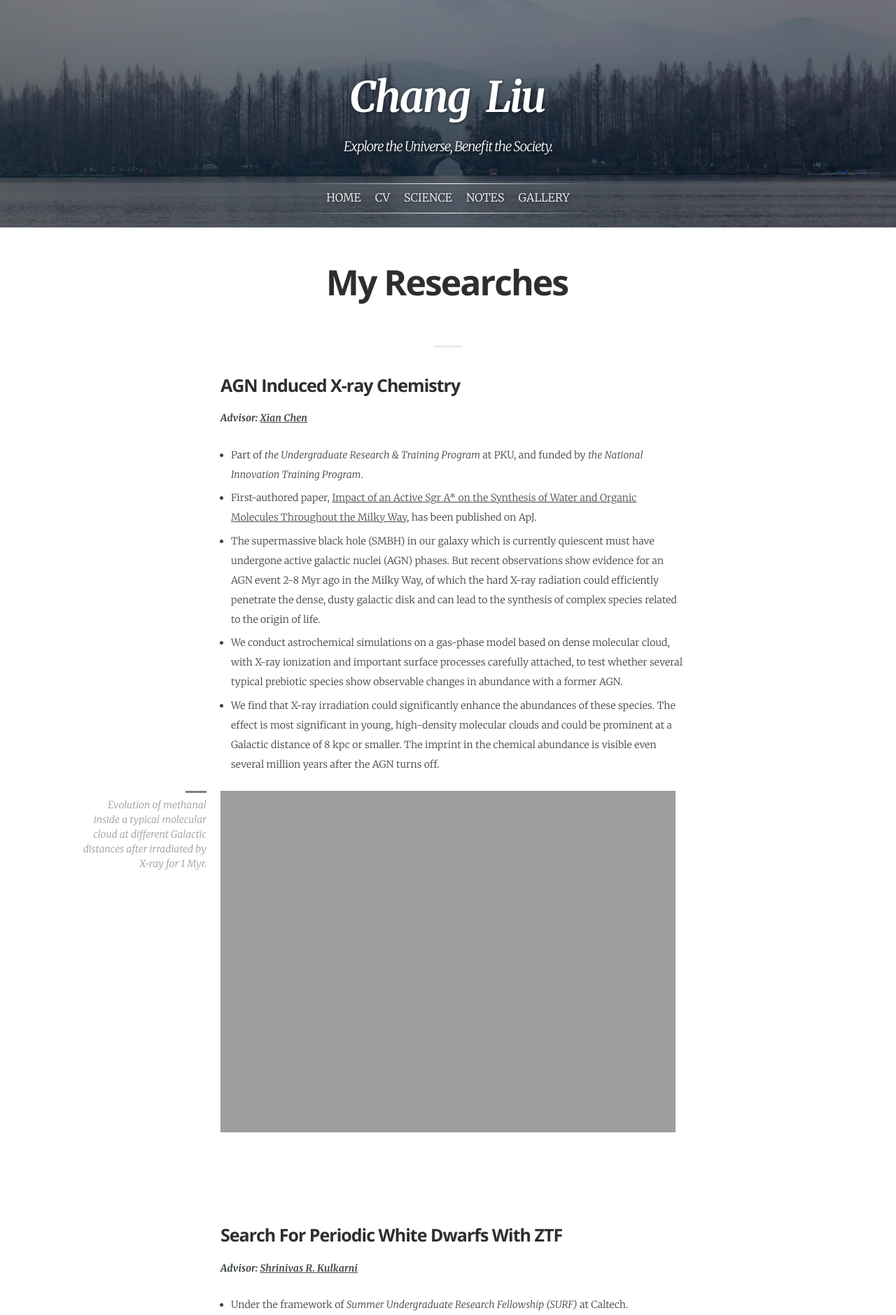
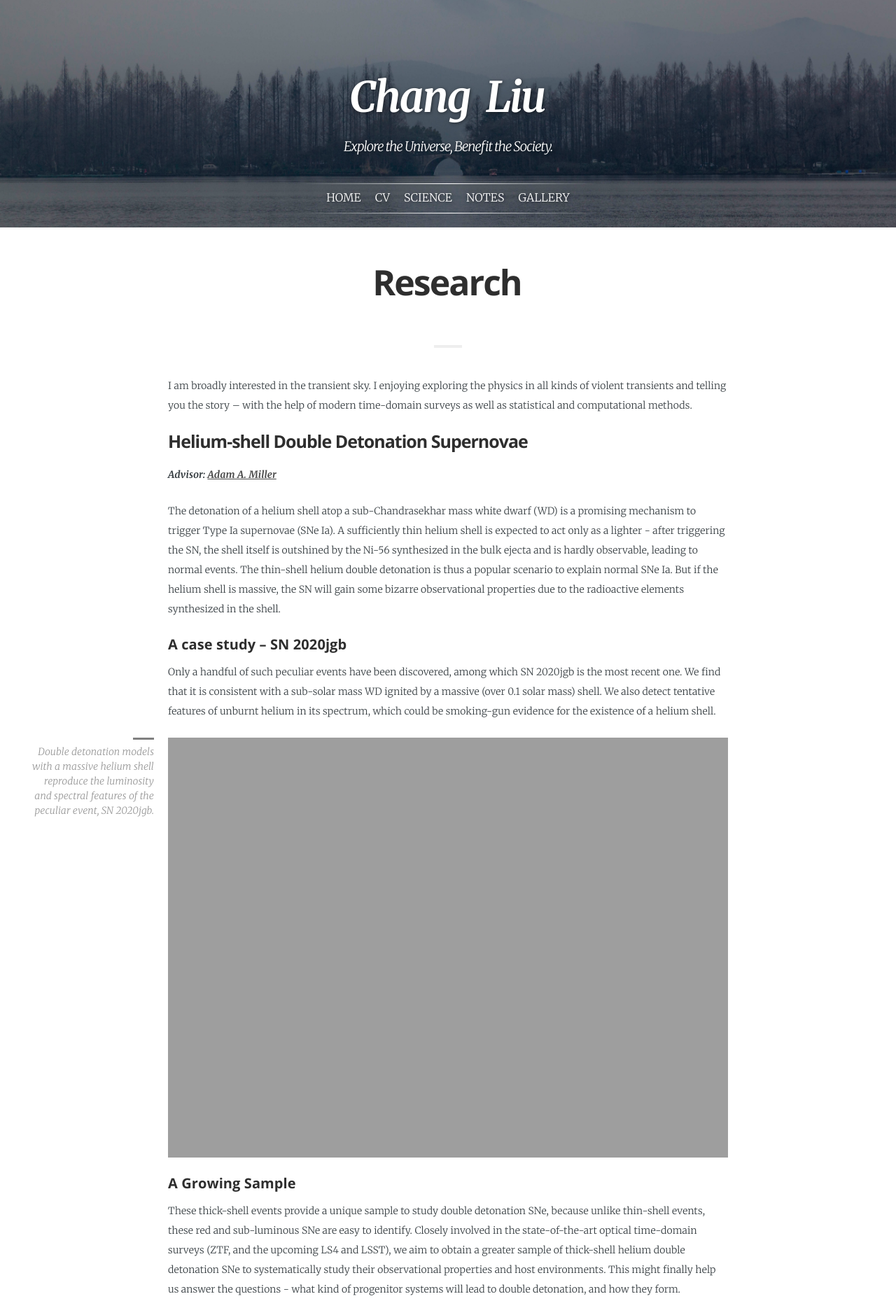
Before and after one commit to slowdivePTG/slowdivePTG.github.io, a Jekyll site: the page built from _pages/Science.md, in a window 1280 px wide. Shown: the top 1879 px of the page at 70% size. Built offline with Jekyll 4.4.1, drawn with Linux system fonts in a browser that asks for light colours; some web fonts are replaced; a script that is not in the unit is left out; some of the changed text lies outside the part shown.

Commit message:
Research & cv updated

```diff
--- a/_pages/Science.md
+++ b/_pages/Science.md
@@ -3,47 +3,51 @@ layout:    page
 permalink: "/Science"
 weight:    2
 menutitle: Science
-title:     My Researches
+title:     Research
 ---
-## AGN Induced X-ray Chemistry
 
-***Advisor: [Xian Chen](http://kiaa.pku.edu.cn/people/xian-chen-陈弦)***
+I am broadly interested in the transient sky. I enjoying exploring the physics in all kinds of violent transients and telling you the story -- with the help of modern time-domain surveys as well as statistical and computational methods.
 
-- Part of *the Undergraduate Research & Training Program* at PKU, and funded by *the National Innovation Training Program*.
-- First-authored paper, [Impact of an Active Sgr A* on the Synthesis of Water and Organic Molecules Throughout the Milky Way](https://iopscience.iop.org/article/10.3847/1538-4357/aba758), has been published on ApJ.
-- The supermassive black hole (SMBH) in our galaxy which is currently quiescent must have undergone active galactic nuclei (AGN) phases. But recent observations show evidence for an AGN event 2-8 Myr ago in the Milky Way, of which the hard X-ray radiation could efficiently penetrate the dense, dusty galactic disk and can lead to the synthesis of complex species related to the origin of life.
-- We conduct astrochemical simulations on a gas-phase model based on dense molecular cloud, with X-ray ionization and important surface processes carefully attached, to test whether several typical prebiotic species show observable changes in abundance with a former AGN.
-- We find that X-ray irradiation could significantly enhance the abundances of these species. The effect is most significant in young, high-density molecular clouds and could be prominent at a Galactic distance of 8 kpc or smaller. The imprint in the chemical abundance is visible even several million years after the AGN turns off.
+## Helium-shell Double Detonation Supernovae
+
+***Advisor: [Adam A. Miller](https://www.amillerastro.com)***
+
+The detonation of a helium shell atop a sub-Chandrasekhar mass white dwarf (WD) is a promising mechanism to trigger Type Ia supernovae (SNe Ia). A sufficiently thin helium shell is expected to act only as a lighter - after triggering the SN, the shell itself is outshined by the Ni-56 synthesized in the bulk ejecta and is hardly observable, leading to normal events. The thin-shell helium double detonation is thus a popular scenario to explain normal SNe Ia. But if the helium shell is massive, the SN will gain some bizarre observational properties due to the radioactive elements synthesized in the shell.
+
+### A case study -- SN 2020jgb
+Only a handful of such peculiar events have been discovered, among which SN 2020jgb is the most recent one. We find that it is consistent with a sub-solar mass WD ignited by a massive (over 0.1 solar mass) shell. We also detect tentative features of unburnt helium in its spectrum, which could be smoking-gun evidence for the existence of a helium shell.
+
 <figure>
-   <img src="{{ "/assets/Science/h2co.pdf" | absolute_url }}" />
-   <figcaption>Evolution of methanal inside a typical molecular cloud at different Galactic distances after irradiated by X-ray for 1 Myr.</figcaption>
+   <img src="{{ "/assets/Science/model.pdf" | absolute_url }}"/>
+   <figcaption>Double detonation models with a massive helium shell reproduce the luminosity and spectral features of the peculiar event, SN 2020jgb.</figcaption>
 </figure>
-<br><br><br>
 
-## Search For Periodic White Dwarfs With ZTF
+### A Growing Sample
+These thick-shell events provide a unique sample to study double detonation SNe, because unlike thin-shell events, these red and sub-luminous SNe are easy to identify. Closely involved in the state-of-the-art optical time-domain surveys (ZTF, and the upcoming LS4 and LSST), we aim to obtain a greater sample of thick-shell helium double detonation SNe to systematically study their observational properties and host environments. This might finally help us answer the questions - what kind of progenitor systems will lead to double detonation, and how they form.
 
-***Advisor: [Shrinivas R. Kulkarni](http://www.astro.caltech.edu/~srk/)***
+> ***Publications***
+> - **C. Liu**, A. A. Miller, A. Polin, et al., *[SN 2020jgb: A Peculiar Type Ia Supernova Triggered by a Massive Helium-Shell Detonation in a Star-Forming Galaxy](https://arxiv.org/abs/2209.04463)*, 2022, arXiv:2209.04463 (under peer review)
 
-- Under the framework of *Summer Undergraduate Research Fellowship (SURF)* at Caltech.
-- The Zwicky Transient Facility (ZTF) is a state-of-the-art optical time-domain survey that uses the Palomar 48-inch Schmidt telescope equipped with a 47-square-degree CCD camera.
-- A sample of 81 periodic white dwarfs (WDs) with periods between 1 and 3 hr is selected from a population of 486,641 WDs in the second data release of the Gaia mission, by applying Lomb-Scargle periodogram to light curves obtained with ZTF.
-- Several sources of interest (eclipsing, reflection, accreting and contact binaries) are identified through a combined analysis of both light curves (ZTF) and colors (Gaia, PanSTARRS).
-<figure>
-   <img src="{{ "/assets/Science/Period_Class.pdf" | absolute_url }}" />
-   <figcaption>Templates for light curve classification.</figcaption>
-</figure>
-<br><br><br>
+<br /><br />
 
-## Mass Transfer In Compact Binaries
+## Repeating Tidal Disruption Events
 
 ***Advisor: [Enrico Ramirez-Ruiz](http://www.ucolick.org/~enrico/home.html)***
 
-- Undergraduate thesis during the visit to UCSC.
-- Ultra-compact white dwarf binary (white dwarf binaries with period lower than 1 hr) are bright GW sources in the sky and are possible SN Ia progenitors.
-- The fate of such a binary depends on the angular momentum evolution. For direct impact systems, of which the mass transfer flow hits directly the accretor, the angular momentum transition cannot be analytically calculated.
-- Hydrodynamical simulation is conducted to study the destiny of direct impact systems in certain parameter spaces.
+Stars grazing supermassive black holes (SMBHs) on bound orbits may survive tidal disruption, causing periodic flares. Inspired by the recent discovery of the periodic nuclear transient ASASSN-14ko, a promising candidate for a repeating tidal disruption event (TDE), we study the tidal deformation of stars approaching SMBHs on eccentric orbits with both analytical and hydrodynamics methods.
+
+### Flare Structure
+
+We find the flare structures of eccentric TDEs show a complicated dependence on both the SMBH mass and the orbital period. For stars orbiting SMBHs with relatively short periods, we predict significantly shorter-lived duration flares than those in parabolic TDEs, which can be used to predict repeating events if the mass of the SMBH can be independently measured. Using an adiabatic mass loss model, we study the flare evolution over multiple passages, and show the evolved stars can survive many more passages than main sequence stars.
 
 <figure>
-   <img src="{{ "/assets/Science/TorqueDensity.pdf" | absolute_url }}" />
-   <figcaption>Torque density of a direct impact system.</figcaption>
+   <img src="{{ "/assets/Science/Mdot_T.pdf" | absolute_url }}"/>
+   <figcaption>Mass fallback curves from a sun-like star being disrupted by a SMBH in a variety of eccentric orbits.</figcaption>
 </figure>
+
+### Constraining the properties of ASASSN-14ko
+
+We suggest that the recurrent flares of ASASSN-14ko originate from an evolved star on a grazing, bound orbit around the SMBH. Future hydrodynamics simulations of multiple tidal interactions will enable realistic models on the individual flare structure and the evolution over multiple flares.
+
+> ***Publications***
+> - **C. Liu**, B. Mockler, E. Ramirez-Ruiz, et al., *[Tidal disruption events from eccentric orbits and lessons learned from the noteworthy ASASSN-14ko](https://arxiv.org/abs/2206.13494)*, 2022, arXiv:2206.13494 (under peer review)
--- a/_sass/main.scss
+++ b/_sass/main.scss
@@ -263,8 +263,8 @@
 .md-card,
 ol,
 .read-next {
-    width: 90%;
-    max-width: 650px;
+    width: 80%;
+    max-width: 800px;
     margin-left: auto;
     margin-right: auto;
     word-wrap: break-word;
--- a/_sass/post.scss
+++ b/_sass/post.scss
@@ -12,7 +12,7 @@
 
 .single-post {
     .post-content img, .post-title, .post-meta {
-        max-width: 700px;
+        max-width: 800px;
         width: 100%;
         margin: auto;
     }
@@ -111,10 +111,11 @@
     figcaption {
         position: absolute;
         top: 0;
-        right: 670px;
+        right: 102.5%;
         font-style: italic;
         text-align: right;
-        width: 180px;
+        width: 25%;
+        max-width: 180px;
         padding-top: 10px;
         line-height: 1.5;
         color: #999;
--- a/index.html
+++ b/index.html
@@ -19,11 +19,11 @@ layout: default
    </div>
    <div class="content">
        <ul>
-          <p style="width:38.2%;">
+          <p style="width:38.2%; max-width: 225px;">
             <img src="{{ '/assets/page/chang_cover.jpg' | absolute_url }}" align="left" width="0px" style="vertical-align:left;margin:3px 20px 3px 2px"/>
           </p>
 
-          I am <b>Chang Liu (刘畅)</b>. <br>
+          I am <b>Chang Liu (刘畅)</b>, an astronomer. <br>
           My name is pronounced this way.
               <!--[if lt IE 9]><script>document.createElement('audio');</script><![endif]-->
               <audio class="wp-audio-shortcode" id="audio-51-1" preload="none" style="width: 40%;" controls="controls">
@@ -31,7 +31,7 @@ layout: default
                   <a href="/assets/changliu.mp3">/assets/changliu.mp3</a>
 
               </audio><br>
-          I am a Astronomy PhD student in <b><a href = 'https://ciera.northwestern.edu/directory/chang-liu/'><font color='4E2A84'>Northwestern University</font></a></b>. <br>
+          I am a graduate student at <b><a href = 'https://ciera.northwestern.edu/directory/chang-liu/'><font color='4E2A84'>Northwestern University</font></a></b>, working on time-domain astronomy. <br>
           I received my Bachelor of Science in Astronomy from <b><a href = 'https://astro.pku.edu.cn'><font color="#8c0000">Peking University</font></a></b>.
       </ul>
    </div>
```
Also changed, not shown: _data/cv.yml (+49 -31 lines), _pages/cv.html (+16 -16 lines), 6 other files.
